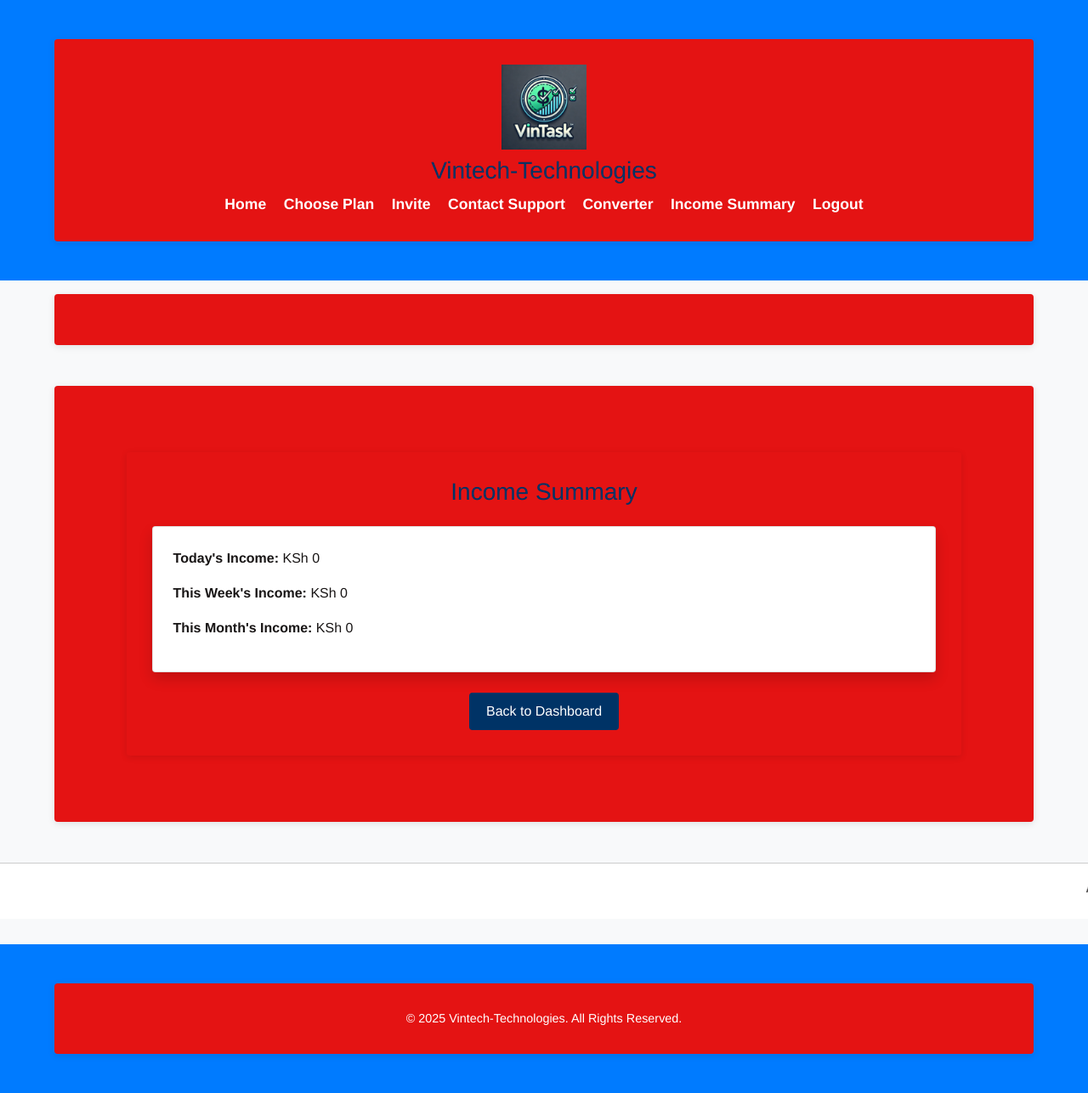
After one commit to Vinniewizard/task_platform, a Django app: page /tasks/income-summary/ in a window 1280 px wide. The commit adds this page. Shown: the whole page at 85% size. Run offline with Django 4.2, Linux system fonts and the light colour scheme; a user stored in the database is signed in; data comes from the database, SQL or seed files in the repository; both versions use the stored data as it was after the commit; data that the repository does not hold is empty; some libraries are stand-ins or nearby versions.

```diff
--- a/tasks/templates/base.html
+++ b/tasks/templates/base.html
@@ -33,6 +33,7 @@
         <a href="{% url 'invite' %}" class="text-white mx-2">Invite</a>
         <a href="{% url 'contact_support' %}" class="text-white mx-2">Contact Support</a>
         <a href="{% url 'currency_converter' %}" class="text-white mx-2">Converter</a>
+        <a href="{% url 'income_summary' %}" class="text-white mx-2">Income Summary</a>
         {% if user.is_authenticated %}
           <a href="{% url 'logout' %}" class="text-white mx-2">Logout</a>
         {% else %}
--- /dev/null
+++ b/tasks/templates/tasks/income_summary.html
@@ -0,0 +1,16 @@
+{% extends 'base.html' %}
+{% block content %}
+<div class="container my-5">
+    <h2 class="text-center mb-4">Income Summary</h2>
+
+    <div class="card shadow p-4">
+        <p><strong>Today's Income:</strong> KSh {{ today_income }}</p>
+        <p><strong>This Week's Income:</strong> KSh {{ week_income }}</p>
+        <p><strong>This Month's Income:</strong> KSh {{ month_income }}</p>
+    </div>
+
+    <div class="text-center mt-4">
+        <a href="{% url 'home' %}" class="btn btn-primary">Back to Dashboard</a>
+    </div>
+</div>
+{% endblock %}
--- a/tasks/urls.py
+++ b/tasks/urls.py
@@ -6,6 +6,7 @@
 )
 from django.contrib.auth import views as auth_views
 from .views import home, get_random_withdrawal
+from . import views
 
 urlpatterns = [
     path('home/', home, name='home'),
@@ -26,6 +27,7 @@
     path('invite/', invite, name='invite'),
     path('contact_support/', contact_support, name='contact_support'),
     path('logout/', logout_view, name='logout'),
+    path('income-summary/', views.income_summary, name='income_summary'),
     path('get_random_withdrawal/', get_random_withdrawal, name='get_random_withdrawal'),
     path('password-reset/', auth_views.PasswordResetView.as_view(template_name='password_reset.html'), name='password_reset'),
     path('password-reset/done/', auth_views.PasswordResetDoneView.as_view(template_name='password_reset_done.html'), name='password_reset_done'),
--- a/tasks/views.py
+++ b/tasks/views.py
@@ -17,6 +17,48 @@
 from .models import WithdrawalRequest
 from random import choice
 from .models import Withdrawal
+from django.db.models import Sum
+from django.utils import timezone
+import datetime
+from django.contrib.auth.decorators import login_required
+from django.shortcuts import render
+from .models import Transaction  # Ensure this model is correctly defined
+
+@login_required
+def income_summary(request):
+    user_profile = request.user.userprofile
+    now_time = timezone.now()
+
+    # Start of today
+    today_start = now_time.replace(hour=0, minute=0, second=0, microsecond=0)
+    # Start of this week (assuming week starts on Monday)
+    week_start = today_start - datetime.timedelta(days=today_start.weekday())
+    # Start of this month
+    month_start = today_start.replace(day=1)
+
+    # Sum transactions from the user's Transaction model.
+    # (Assumes that earning transactions are recorded as positive amounts.)
+    total_today = Transaction.objects.filter(
+        user=user_profile,
+        timestamp__gte=today_start
+    ).aggregate(total=Sum("amount"))["total"] or 0
+
+    total_week = Transaction.objects.filter(
+        user=user_profile,
+        timestamp__gte=week_start
+    ).aggregate(total=Sum("amount"))["total"] or 0
+
+    total_month = Transaction.objects.filter(
+        user=user_profile,
+        timestamp__gte=month_start
+    ).aggregate(total=Sum("amount"))["total"] or 0
+
+    context = {
+        'today_income': total_today,
+        'week_income': total_week,
+        'month_income': total_month,
+    }
+    return render(request, 'tasks/income_summary.html', context)
 
 
 
```
Also changed, not shown: db.sqlite3.
